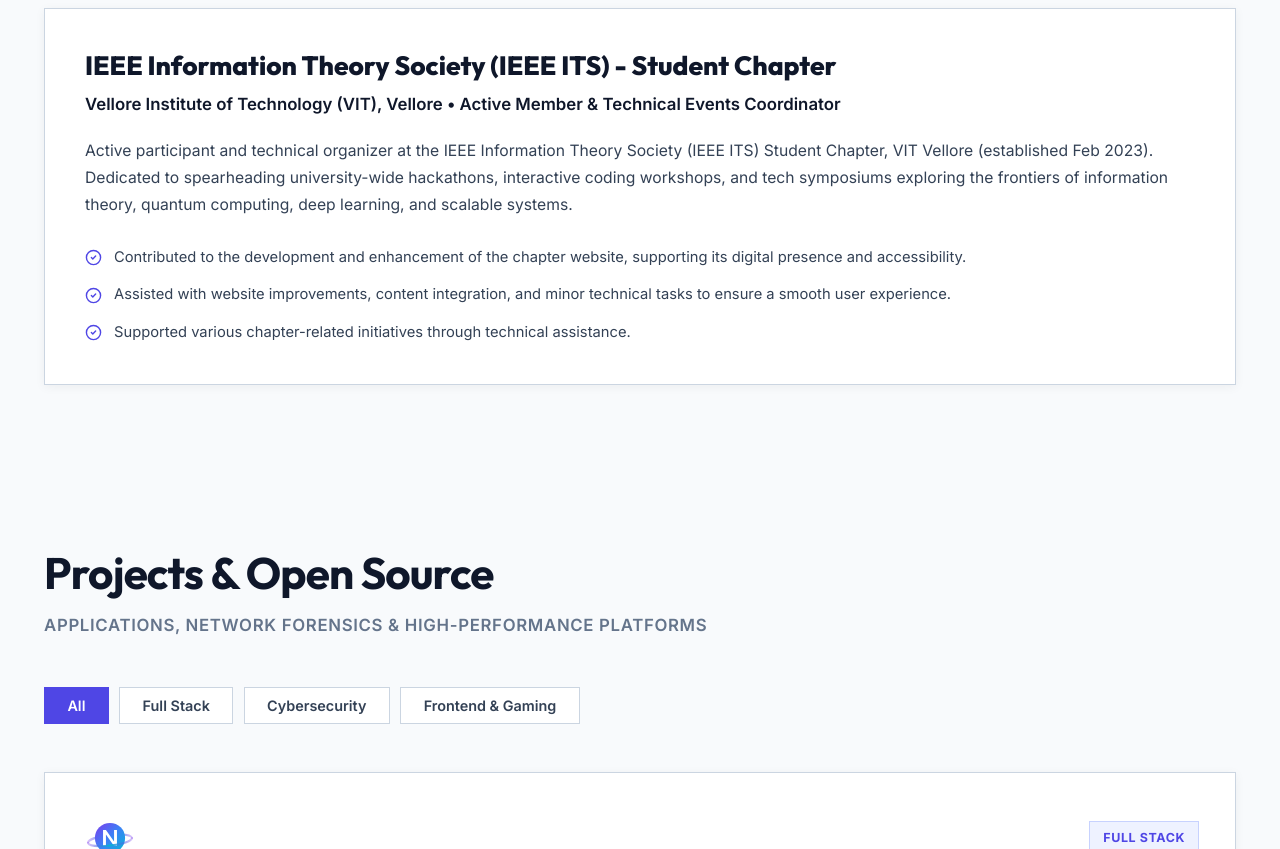
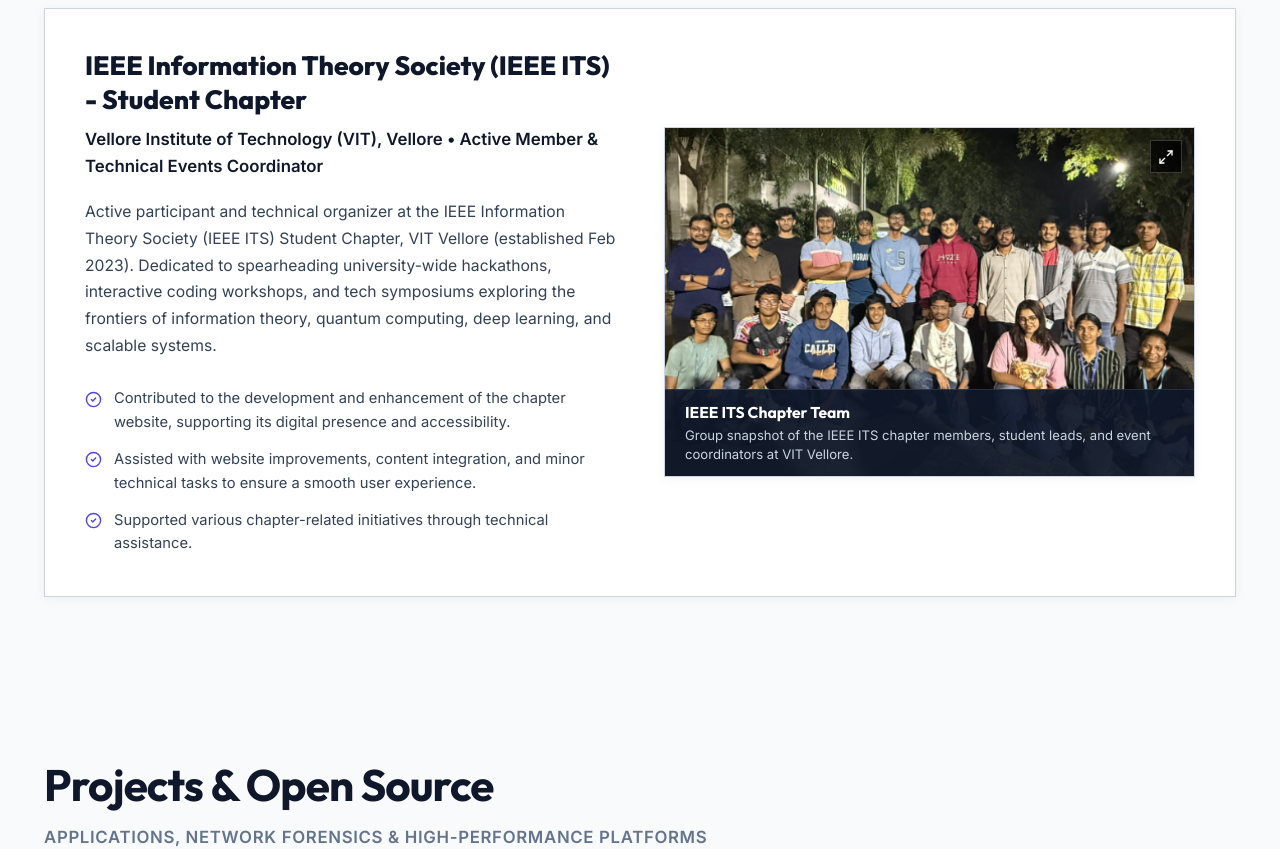
Before and after one commit to leelakrishnakurra97/leela-krishna-portfolio, a React (Vite) app: page / in a window 1280 px wide. Shown: the part 2680-3529 px from the top of the page. Built offline with nearby package versions, Linux system fonts and the light colour scheme.

Commit message:
feat(club): retain only IEEE ITS chapter members group snapshot picture

```diff
--- a/src/components/ClubSection.jsx
+++ b/src/components/ClubSection.jsx
@@ -161,7 +161,9 @@ export default function ClubSection() {
                     <Maximize2 size={16} />
                   </div>
 
-                  {/* Carousel Controls */}
+                  {/* Carousel Controls - Only shown when multiple images exist */}
+                  {clubSection.gallery.length > 1 && (
+                    <>
                       <button
                         onClick={(e) => {
                           e.stopPropagation();
@@ -213,6 +215,8 @@ export default function ClubSection() {
                       >
                         <ChevronRight size={20} />
                       </button>
+                    </>
+                  )}
 
                   {/* Caption bottom bar - Solid Single Color background, zero gradients */}
                   <div
@@ -236,7 +240,8 @@ export default function ClubSection() {
                   </div>
                 </div>
 
-                {/* Thumbnails strip */}
+                {/* Thumbnails strip - Only shown when multiple images exist */}
+                {clubSection.gallery.length > 1 && (
                   <div
                     style={{
                       display: 'grid',
@@ -270,6 +275,7 @@ export default function ClubSection() {
                       </div>
                     ))}
                   </div>
+                )}
               </div>
             )}
           </div>
--- a/src/portfolio.js
+++ b/src/portfolio.js
@@ -264,6 +264,13 @@ export const clubSection = {
     "Contributed to the development and enhancement of the chapter website, supporting its digital presence and accessibility.",
     "Assisted with website improvements, content integration, and minor technical tasks to ensure a smooth user experience.",
     "Supported various chapter-related initiatives through technical assistance."
+  ],
+  gallery: [
+    {
+      src: "./assets/club/Screenshot 2026-10-18 144757.png",
+      title: "IEEE ITS Chapter Team",
+      caption: "Group snapshot of the IEEE ITS chapter members, student leads, and event coordinators at VIT Vellore."
+    }
   ]
 };
 
```
Lines whose indentation alone changed are shown as unchanged.
